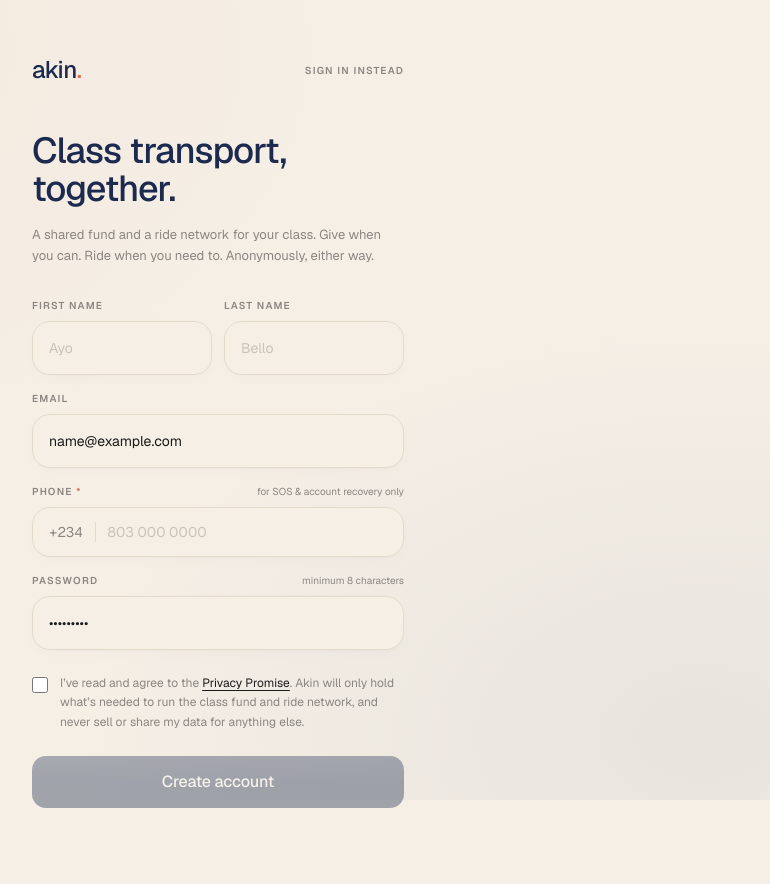
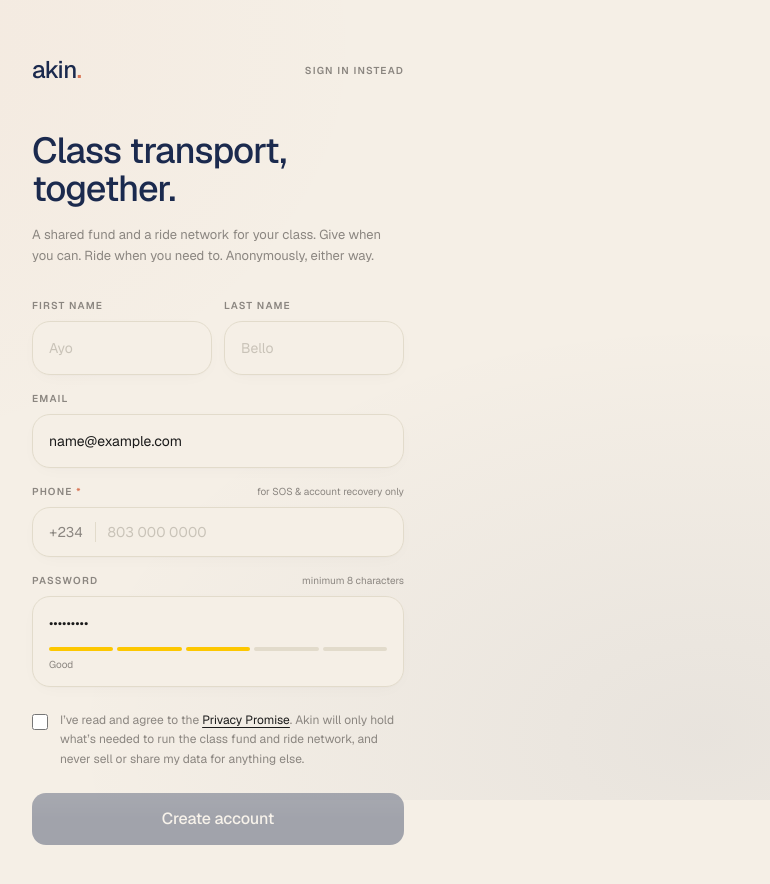
Before and after one commit to ObeeJ/transport-api, a React (Vite) app in the folder web/app/: page /onboarding in a window 1280 px wide. Both pictures are taken after typing "name@example.com", "Sample123" into the empty fields and a click on the button "CREATE ACCOUNT". Shown: the whole page, without its empty margins (422-1192 px from the left). Before the commit the page ends 848 px from the top, so only its background shows below. Built offline with nearby package versions, Linux system fonts and the light colour scheme; no server answers.

Commit message:
feat: password strength meter on signup + fix stale eslint-disable comments

```diff
--- a/web/app/src/lib/auth.tsx
+++ b/web/app/src/lib/auth.tsx
@@ -80,6 +80,7 @@ export function AuthProvider({ children }: { children: ReactNode }) {
   )
 }
 
+// eslint-disable-next-line react-refresh/only-export-components
 export function useAuth() {
   const ctx = useContext(AuthContext)
   if (!ctx) throw new Error('useAuth must be used within <AuthProvider>')
--- a/web/app/src/lib/useRoles.ts
+++ b/web/app/src/lib/useRoles.ts
@@ -26,7 +26,6 @@ export function useRoles() {
     }
     // Return cache if same user
     if (cachedUserId === user.id && cachedRoles) {
-      // eslint-disable-next-line react-hooks/set-state-in-effect
       setRoles(cachedRoles)
       return
     }
--- a/web/app/src/routes/Onboarding.tsx
+++ b/web/app/src/routes/Onboarding.tsx
@@ -20,6 +20,7 @@ export function Onboarding() {
   const [acceptedPrivacy, setAcceptedPrivacy] = useState(false)
   const [submitting, setSubmitting] = useState(false)
   const [error, setError] = useState<string | null>(null)
+  const [pwFocused, setPwFocused] = useState(false)
 
   async function onSubmit(e: React.FormEvent) {
     e.preventDefault()
@@ -143,8 +144,13 @@ export function Onboarding() {
             placeholder="••••••••"
             value={password}
             onChange={(e) => setPassword(e.target.value)}
+            onFocus={() => setPwFocused(true)}
+            onBlur={() => setPwFocused(false)}
             className="w-full bg-transparent text-sm outline-none placeholder:text-[var(--color-stone-soft)]"
           />
+          {mode === 'signup' && (pwFocused || password.length > 0) ? (
+            <PasswordStrength password={password} />
+          ) : null}
         </Field>
       </div>
 
@@ -219,6 +225,40 @@ function Field({ label, hint, children }: { label: React.ReactNode; hint?: strin
   )
 }
 
+function scorePassword(pw: string): { score: number; label: string; color: string } {
+  let score = 0
+  if (pw.length >= 8)  score++
+  if (pw.length >= 12) score++
+  if (/[A-Z]/.test(pw)) score++
+  if (/[0-9]/.test(pw)) score++
+  if (/[^A-Za-z0-9]/.test(pw)) score++
+  if (score <= 1) return { score, label: 'Weak',   color: 'bg-[var(--color-coral)]' }
+  if (score <= 2) return { score, label: 'Fair',   color: 'bg-amber-400' }
+  if (score <= 3) return { score, label: 'Good',   color: 'bg-yellow-400' }
+  if (score <= 4) return { score, label: 'Strong', color: 'bg-emerald-400' }
+  return               { score, label: 'Great',  color: 'bg-emerald-500' }
+}
+
+function PasswordStrength({ password }: { password: string }) {
+  const { score, label, color } = scorePassword(password)
+  const filled = Math.max(1, score)
+  return (
+    <div className="mt-3 space-y-1.5">
+      <div className="flex gap-1">
+        {Array.from({ length: 5 }).map((_, i) => (
+          <div
+            key={i}
+            className={`h-1 flex-1 rounded-full transition-colors duration-300 ${
+              i < filled ? color : 'bg-[var(--color-hairline)]'
+            }`}
+          />
+        ))}
+      </div>
+      <p className="text-[10px] text-[var(--color-stone)]">{label}</p>
+    </div>
+  )
+}
+
 function humanizeError(code: string): string {
   switch (code) {
     case 'email_taken':
```
